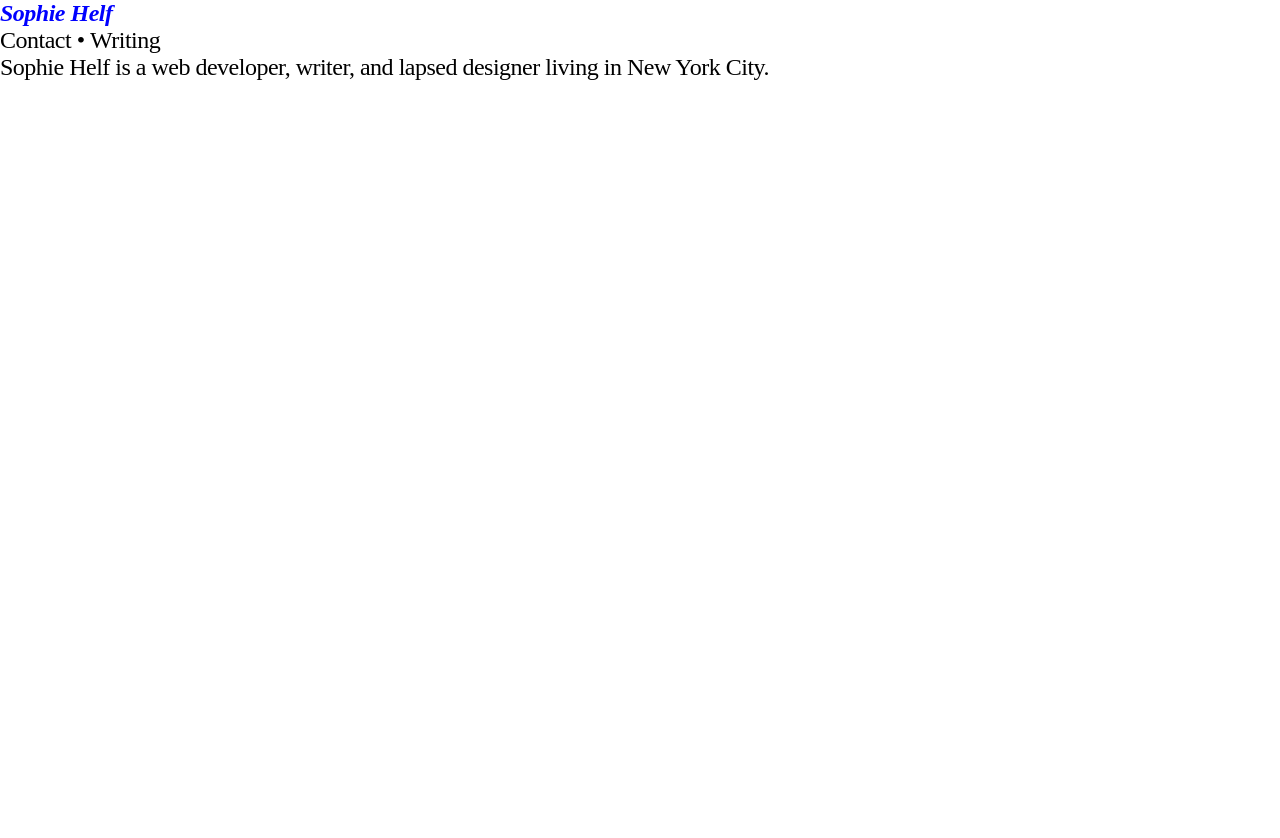
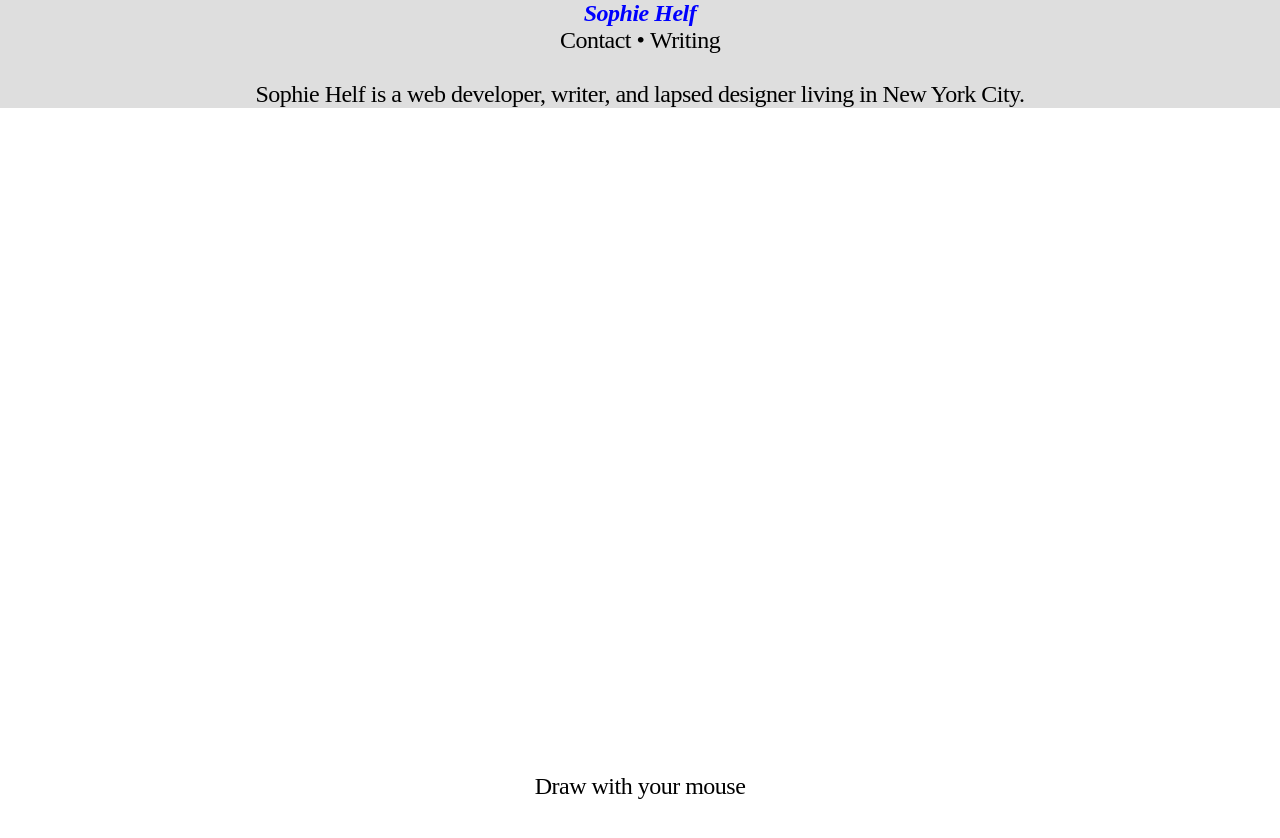
Before and after one commit to willemhelf/personal-site, a plain HTML site: page index.html in a window 1280 px wide. Drawn offline with Linux system fonts and the light colour scheme.

Commit message:
redoing css

```diff
--- a/contact.css
+++ b/contact.css
@@ -19,6 +19,7 @@ h1 {
 
 #container {
 	background-color: #dedede;
+	text-align: center;
 }
 
 h1:hover {
@@ -57,3 +58,10 @@ a:hover {
   	height: 100%;
   	display: block;
 }
+
+#footer {
+	position: fixed;
+    text-align: center;
+    bottom: 0px;
+    width: 100%;
+}
--- a/index.css
+++ b/index.css
@@ -3,6 +3,13 @@
 	font-size: 24px;
 	margin: 0;
 	padding: 0;
+}
+
+html, body {
+  width: 100%;
+  height: 100%;
+  margin: 0;
+  overflow: hidden;
 }
 
 h1 {
@@ -23,11 +30,6 @@ h1:hover {
 p {
 	font-family: Times New Roman;
 }
-
-.hover:hover {
-	font-style: italic;
-}
-
 a:hover {
 	text-decoration: none;
 	color: black;
@@ -39,3 +41,15 @@ a:hover {
     width:100%;
     height:100%;
 }
+
+#container {
+	background-color: #dedede;
+	text-align: center;
+}
+
+#footer {
+	position: fixed;
+    text-align: center;
+    bottom: 0px;
+    width: 100%;
+}
--- a/index.html
+++ b/index.html
@@ -10,13 +10,16 @@
 	<div id="container">
 		<h1>Sophie Helf</h1>
 		<div id="header">
-			<a href="" class="link">Contact •</a>
-			<a href="" class="link">Writing</a>
+			<a href="contact.html" class="link">Contact •</a>
+			<a href="writing.html" class="link">Writing</a>
 		</div>
+		<br>
 
 		<p>Sophie Helf is a <span class="hover">web developer,</span> <span class="hover">writer,</span> and <span class="hover">lapsed designer</span> living in New York City.</p>
 	</div>
 
+	<p id="footer">Draw with your mouse</p>
+
 	<canvas id="canvas"></canvas>
 	<script src="index.js"></script>
 </body>
--- a/writing.css
+++ b/writing.css
@@ -3,6 +3,13 @@
 	font-size: 24px;
 	margin: 0;
 	padding: 0;
+}
+
+html, body {
+  width: 100%;
+  height: 100%;
+  margin: 0;
+  overflow: hidden;
 }
 
 h1 {
@@ -19,6 +26,11 @@ a {
 	text-decoration: none;
 	color: black;
 	z-index: 200;
+}
+
+#container {
+	background-color: #dedede;
+	text-align: center;
 }
 
 p {
@@ -40,3 +52,10 @@ a:hover {
     width:100%;
     height:100%;
 }
+
+#footer {
+	position: fixed;
+    text-align: center;
+    bottom: 0px;
+    width: 100%;
+}
```
Also changed, not shown: contact.html (+3 -0 lines), writing.html (+7 -2 lines).
